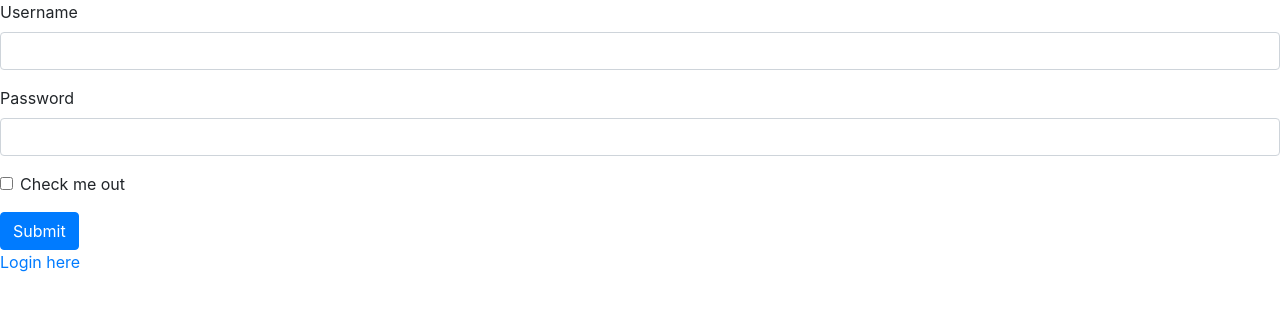
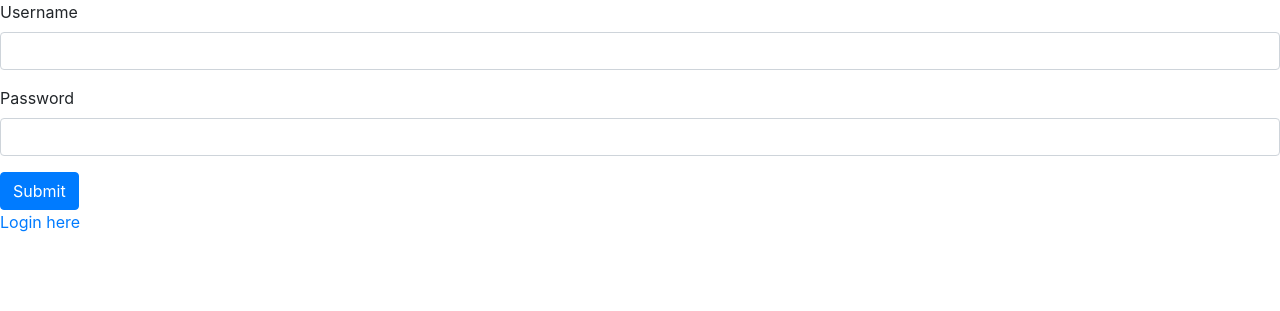
Before and after one commit to SaminYeaser/twitter, a PHP site: page /register.php in a window 1280 px wide. Shown: the top 311 px of the page. Run offline with PHP 8.4, Linux system fonts and the light colour scheme.

Commit message:
done and dusted

```diff
--- a/register.php
+++ b/register.php
@@ -44,10 +44,7 @@ if(isset($_POST['username']) && isset($_POST['password'])){
         <label for="exampleInputPassword1">Password</label>
         <input type="password" name="password" class="form-control" id="exampleInputPassword1">
     </div>
-    <div class="form-group form-check">
-        <input type="checkbox" class="form-check-input" id="exampleCheck1">
-        <label class="form-check-label" for="exampleCheck1">Check me out</label>
-    </div>
+
     <button type="submit" class="btn btn-primary">Submit</button>
 </form>
 
```
